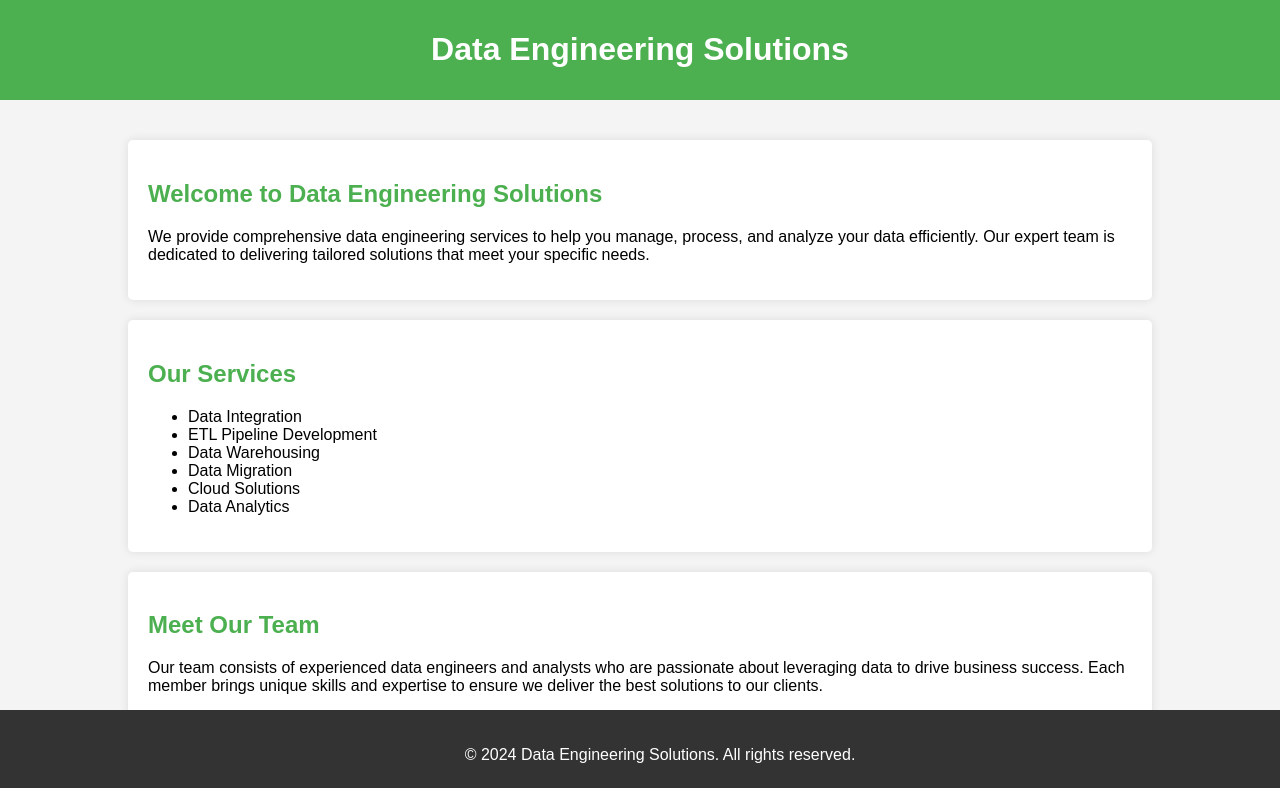
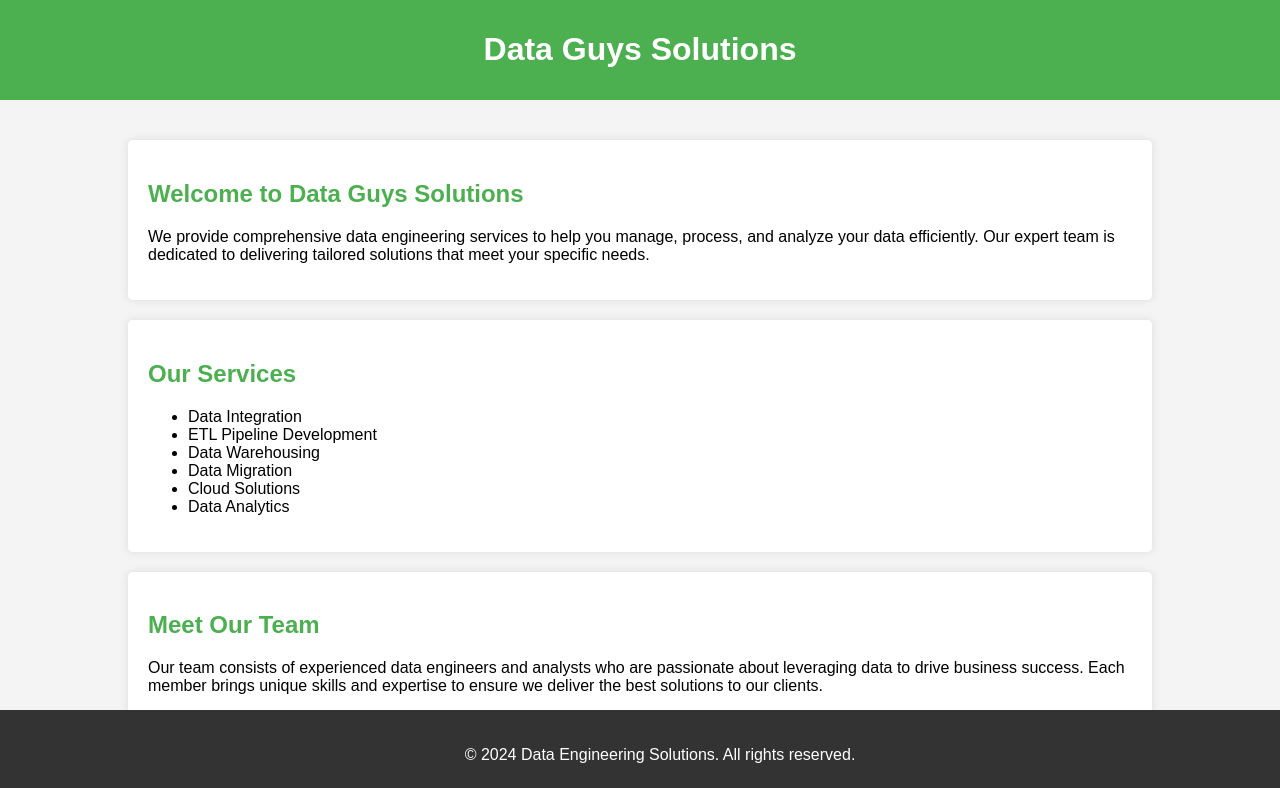
Before and after one commit to Drake-Programming/aws-cicd-web-deployment, a plain HTML site: page web_app/index.html in a window 1280 px wide. Shown: the top 788 px of the page. Drawn offline with Linux system fonts and the light colour scheme.

Commit message:
CI/CD Test

```diff
--- a/web_app/index.html
+++ b/web_app/index.html
@@ -46,12 +46,12 @@
 <body>
 
 <header>
-    <h1>Data Engineering Solutions</h1>
+    <h1>Data Guys Solutions</h1>
 </header>
 
 <div class="container">
     <section class="intro">
-        <h2>Welcome to Data Engineering Solutions</h2>
+        <h2>Welcome to Data Guys Solutions</h2>
         <p>We provide comprehensive data engineering services to help you manage, process, and analyze your data efficiently. Our expert team is dedicated to delivering tailored solutions that meet your specific needs.</p>
     </section>
 
```
